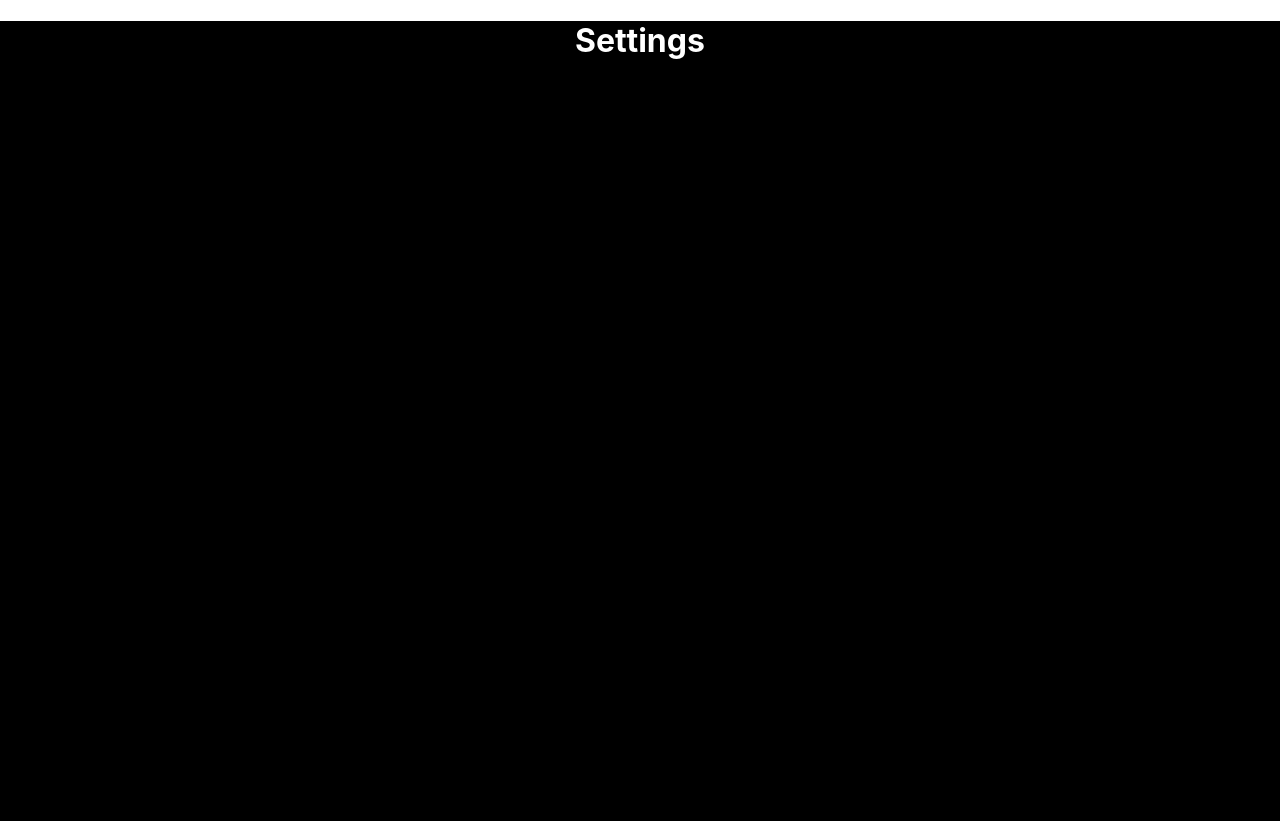
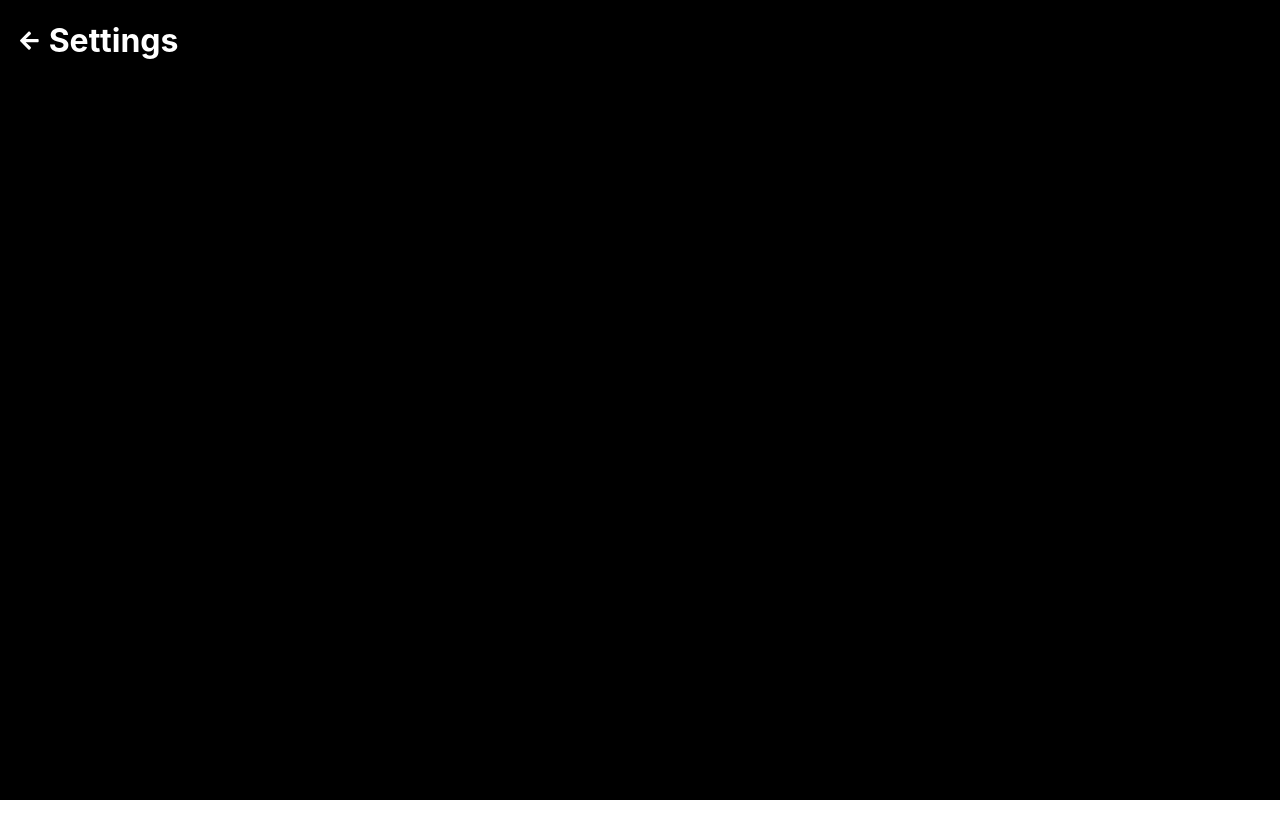
Before and after one commit to xdesro/initiative-react, a React (Create React App) app: page /Settings in a window 1280 px wide. After the commit the page ends 800 px from the top, so only its background shows below. Built offline with nearby package versions, Linux system fonts and the light colour scheme; the HTML template or start-up script is replaced by a standard one.

Commit message:
basic skeleton and header for settings page

```diff
--- a/src/Components/Settings.js
+++ b/src/Components/Settings.js
@@ -1,11 +1,18 @@
 import React, { Component } from 'react';
 import { Link } from 'react-router-dom';
+import { FontAwesomeIcon } from '@fortawesome/react-fontawesome';
+import './Settings.scss';
 
 export default class Settings extends Component {
   render() {
     return (
       <div className="Settings">
-        <h1>Settings</h1>
+        <header>
+          <Link to="/">
+            <FontAwesomeIcon icon="arrow-left" size="lg" />
+          </Link>
+          <h1>Settings</h1>
+        </header>
       </div>
     );
   }
--- /dev/null
+++ b/src/Components/Settings.scss
@@ -0,0 +1,16 @@
+.Settings {
+  header {
+    display: flex;
+    align-items: center;
+    justify-content: flex-start;
+
+    svg {
+      color: white;
+      margin-left: 20px;
+    }
+
+    h1 {
+      margin-left: 10px;
+    }
+  }
+}
```
